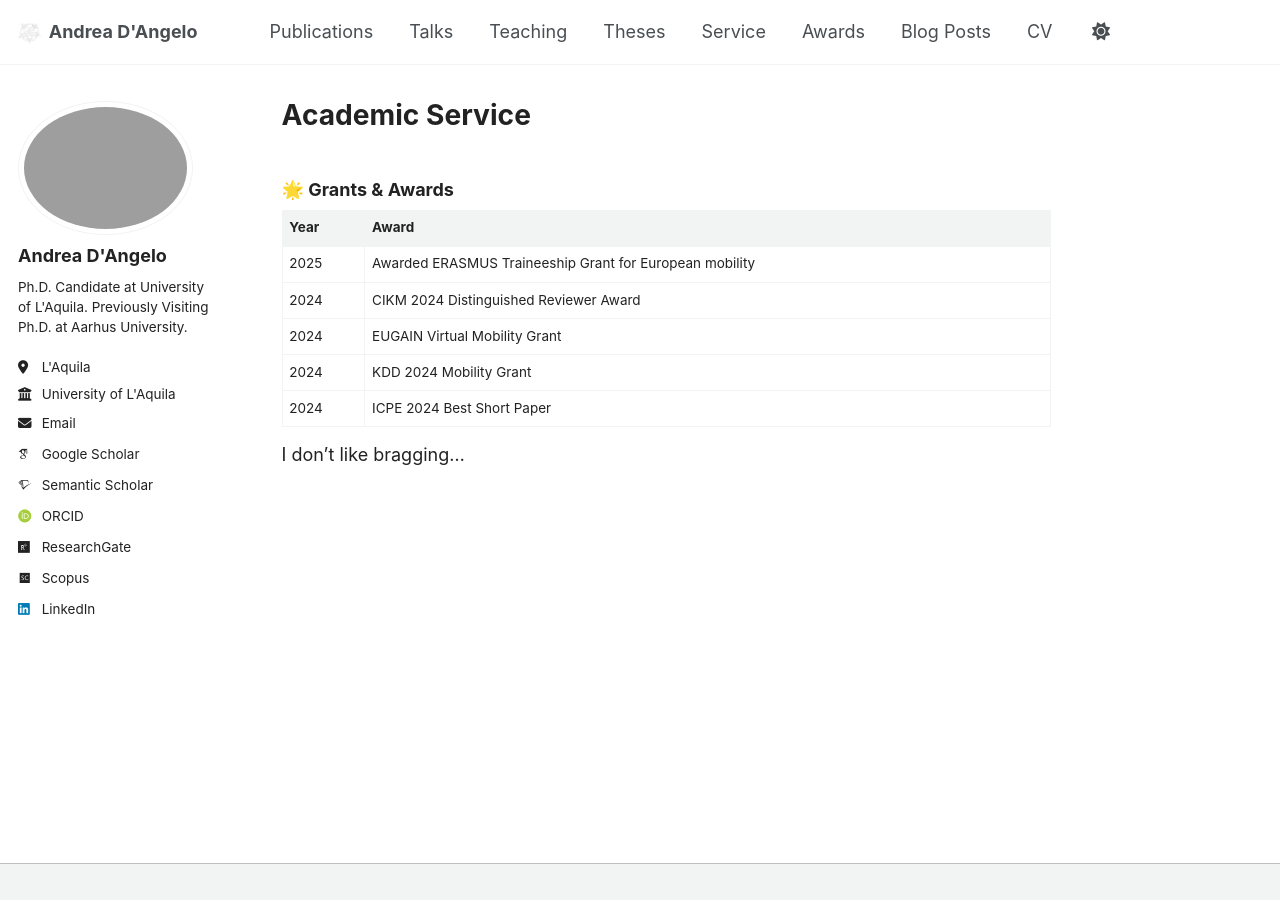
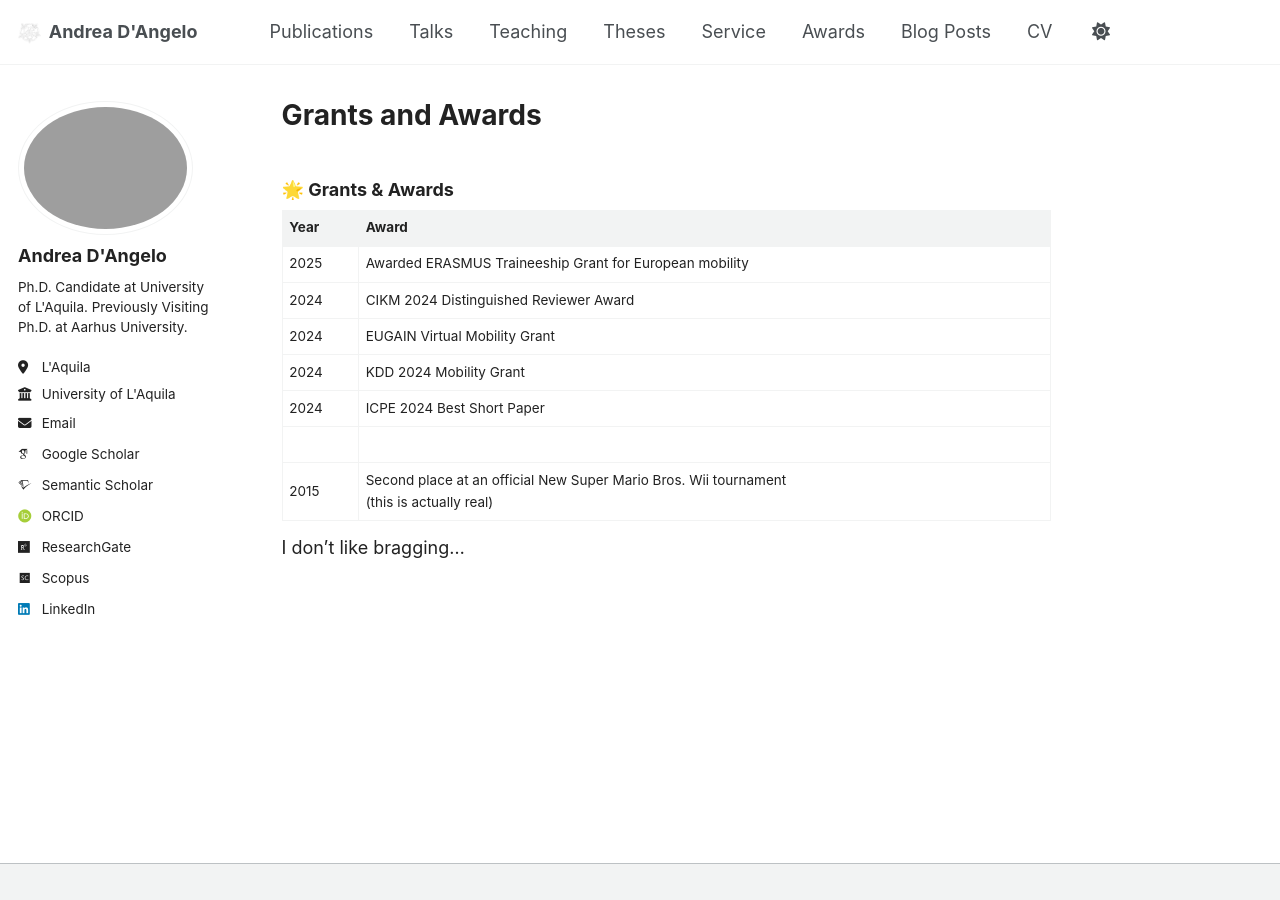
Before and after one commit to dangeloandrea14/dangeloandrea14.github.io, a Jekyll site: the page built from _pages/awards.md, in a window 1280 px wide. Built offline with Jekyll 4.4.1, drawn with Linux system fonts in a browser that asks for light colours; some web fonts are replaced; a script that is not in the unit is left out.

Commit message:
new super mario bros wii

```diff
--- a/_pages/awards.md
+++ b/_pages/awards.md
@@ -1,6 +1,6 @@
 ---
 permalink: /award
-title: "Academic Service"
+title: "Grants and Awards"
 redirect_from:
   - /awards/
   - /awards.html
@@ -9,14 +9,15 @@ redirect_from:
 
 ### 🌟 Grants & Awards
 
-| Year | Award
-|------|---------| -------- |
+| Year | Award |
+|------|--------|
 | 2025 | Awarded ERASMUS Traineeship Grant for European mobility |
 | 2024 | CIKM 2024 Distinguished Reviewer Award |
 | 2024 | EUGAIN Virtual Mobility Grant |
 | 2024 | KDD 2024 Mobility Grant |
 | 2024 | ICPE 2024 Best Short Paper |
-
+| &nbsp; | &nbsp; |
+| 2015 | Second place at an official New Super Mario Bros. Wii tournament <br> (this is actually real) |
 
 
 I don't like bragging...
```
